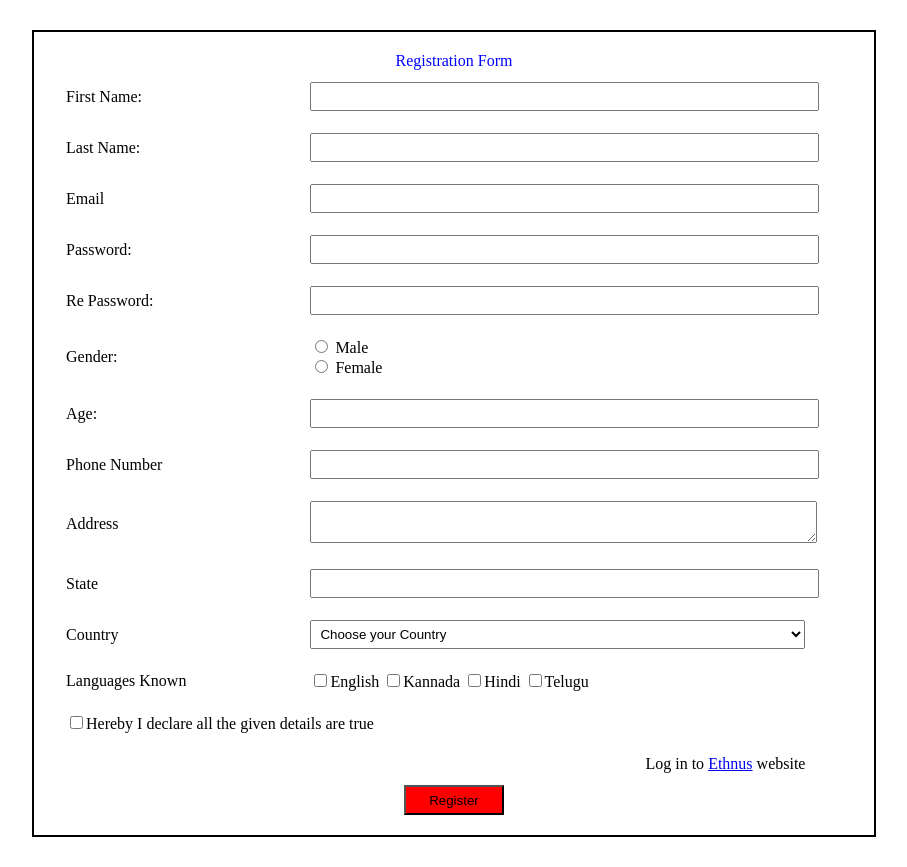
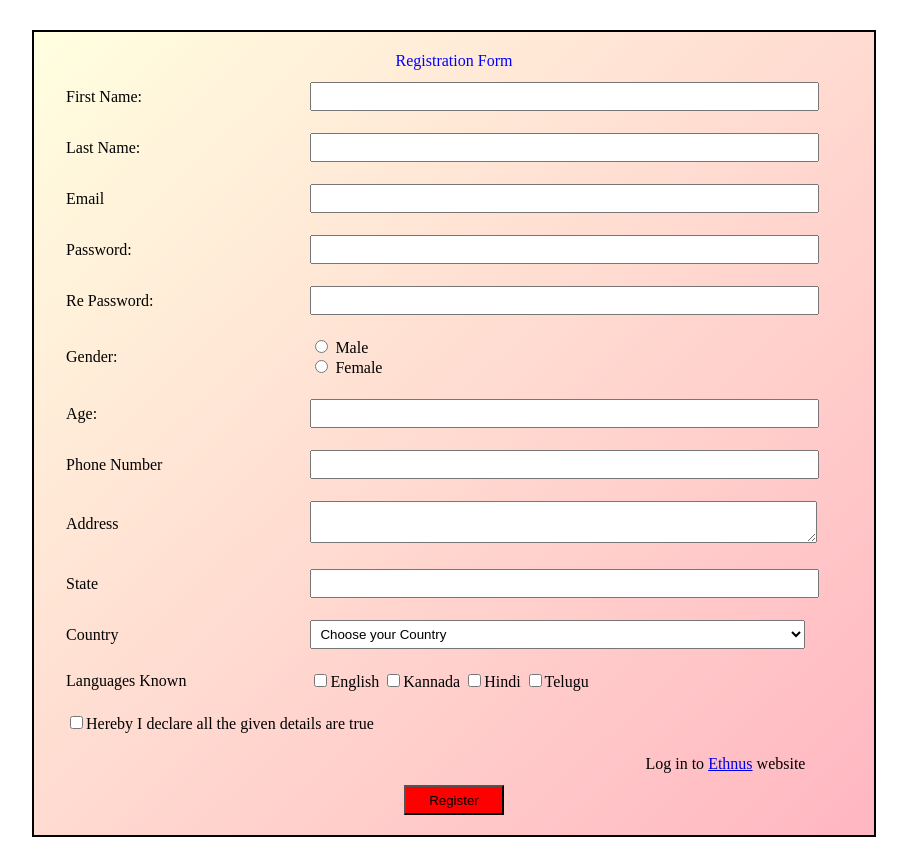
Before and after one commit to thumeshsai/Mern2, a plain HTML site: page TASKS/JAVASCRIPT/task8.html in a window 1280 px wide. Shown: the whole page, without its empty margins (186-1093 px from the left). Drawn offline with Linux system fonts and the light colour scheme.

Commit message:
Update task8.html

```diff
--- a/TASKS/JAVASCRIPT/task8.html
+++ b/TASKS/JAVASCRIPT/task8.html
@@ -8,11 +8,11 @@
     /* Add your CSS styles here */
 
     form {
-      background-color: white;
+      background-image: linear-gradient(to bottom right, lightyellow, lightpink);
       margin: 30px auto;
       max-width: 800px;
-      border: 2px solid black; /* Add border */
-      padding: 20px; /* Add some padding */
+      border: 2px solid black;
+      padding: 20px;
     }
 
     /* Rest of your CSS styles... */
@@ -38,6 +38,7 @@
       color: red;
     }
   </style>
+
 </head>
 <body>
   <form id="registration-form">
```
